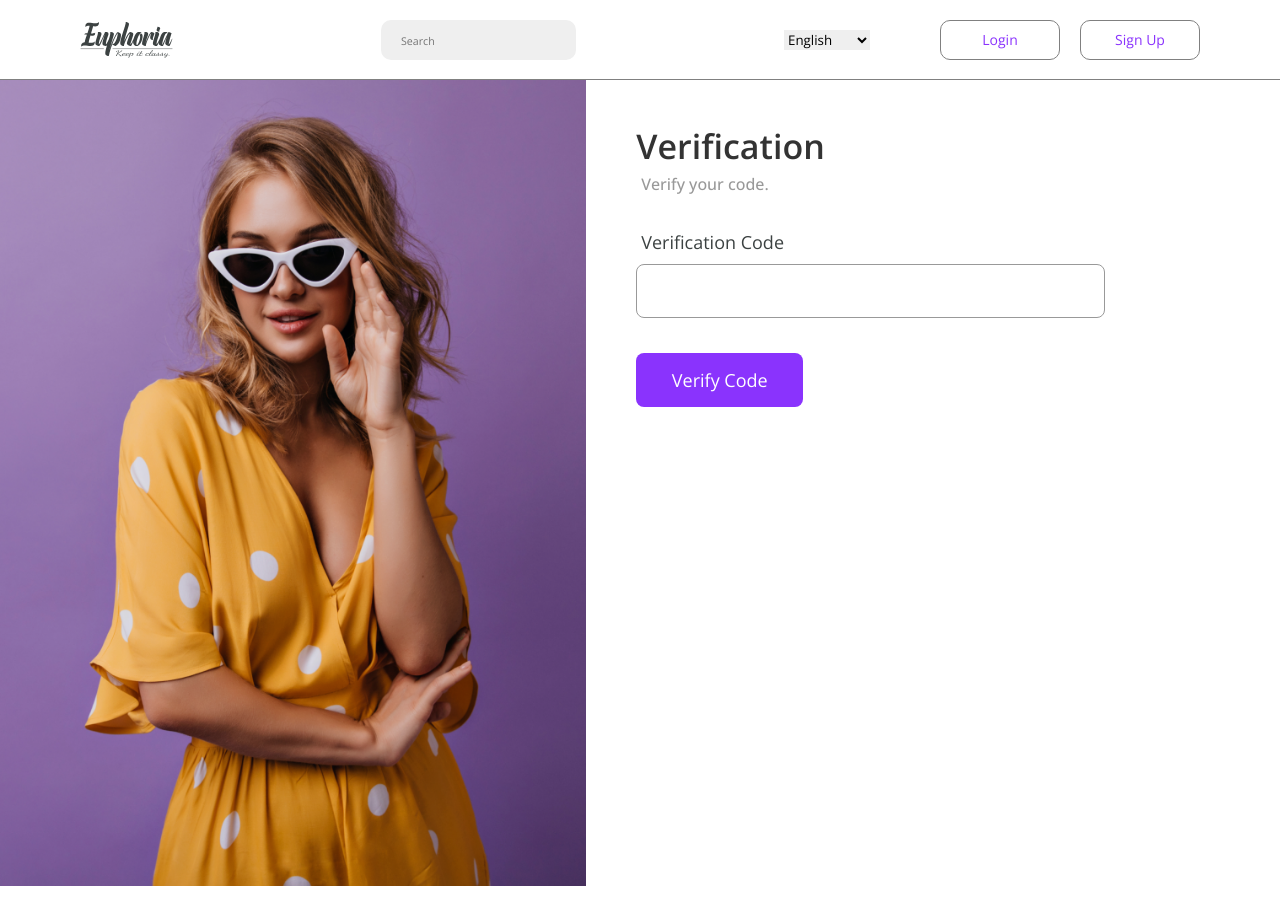
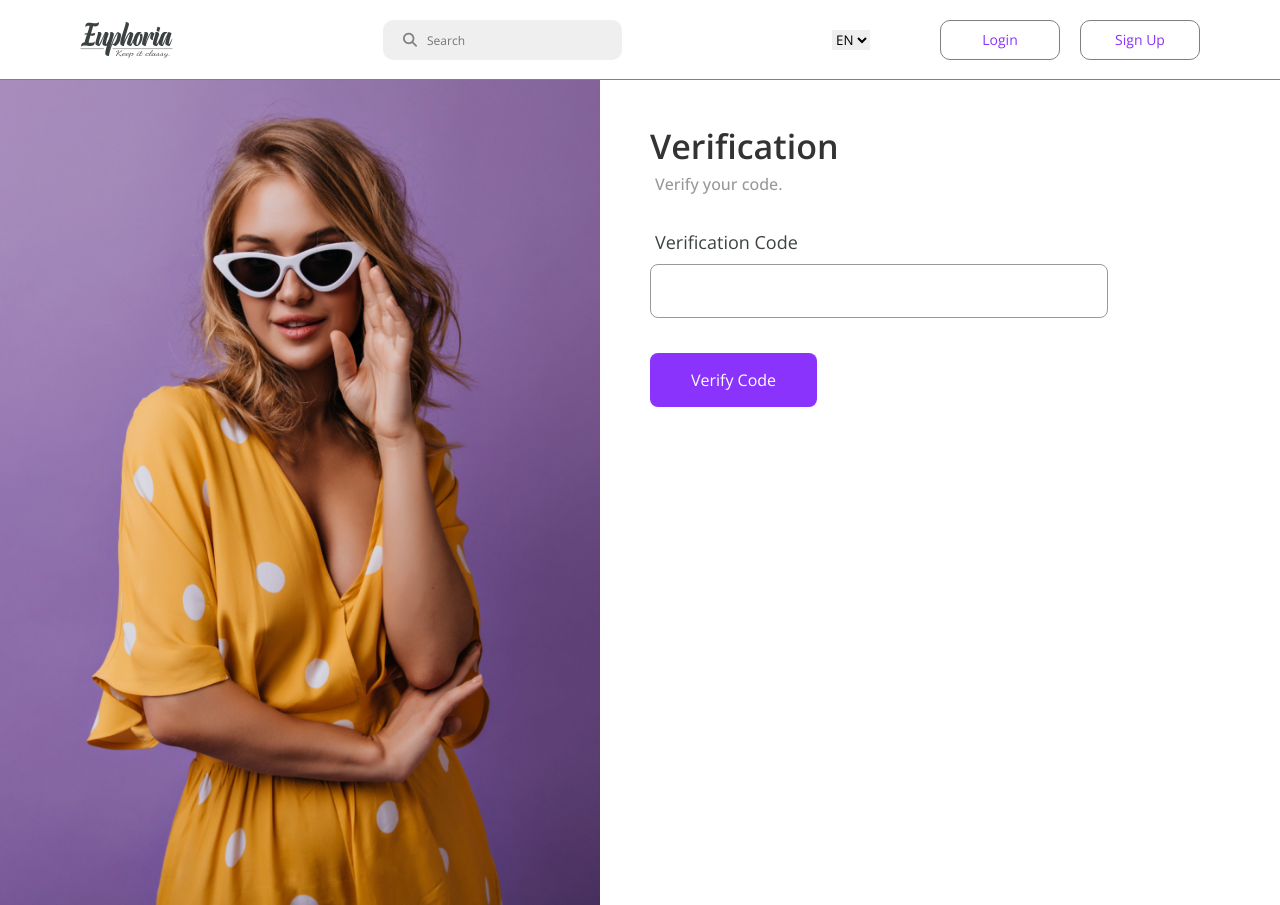
Before and after one commit to hazratahmdzd/Euphoria, a React (Vite) app in the folder euphoria-front/: page /auth/verification in a window 1280 px wide. Built offline with nearby package versions, Linux system fonts and the light colour scheme.

Commit message:
Auth style update

```diff
--- a/euphoria-front/src/components/check email/CheckEmail.jsx
+++ b/euphoria-front/src/components/check email/CheckEmail.jsx
@@ -18,8 +18,7 @@ function CheckEmail() {
         <p>
           {t(
             "Please check your email inbox and click on the provided link to reset your password . If you don’t receive email,"
-          )}
-          <Link>{t("Click here to resend")}</Link>
+          )} <Link>{t("Click here to resend")}</Link>
         </p>
         <div className={checkEmailStyle.loginContainer}>
           <i className="fa-solid fa-chevron-left"></i>
--- a/euphoria-front/src/components/check email/checkemail.module.scss
+++ b/euphoria-front/src/components/check email/checkemail.module.scss
@@ -3,22 +3,26 @@
 * {
   font-family: "Open Sans", sans-serif;
 }
+
 :root {
   --color-lemonGrass: #999999;
   --color-aztecPurple: #8a33fd;
   --color-mediumGrey: #807d7e;
 }
+
 .checkEmail {
   width: 100%;
   min-height: 90vh;
   overflow: hidden;
   display: flex;
   justify-content: space-between;
-  & > img {
+
+  &>img {
     width: 45.8%;
     object-fit: cover;
   }
 }
+
 .container {
   padding: 50px;
   width: 100%;
@@ -26,42 +30,64 @@
   display: flex;
   flex-direction: column;
   gap: 35px;
-  & > h2 {
+
+  &>h2 {
     font-size: 34px;
     font-weight: 600;
     line-height: 33px;
     letter-spacing: 2%;
     font-optical-sizing: auto;
   }
-  & > p {
+
+  &>p {
     font-size: 16px;
     font-weight: 500;
     line-height: 19.2px;
     letter-spacing: 2%;
     width: 80%;
     color: var(--color-lemonGrass, #999999);
-    & > a {
+
+    &>a {
       color: var(--color-aztecPurple, #8a33fd);
       font-weight: 700;
     }
   }
 }
+
 .loginContainer {
   display: flex;
   align-items: center;
   gap: 10px;
   color: var(--color-mediumGrey, #807d7e);
 
-  & > i {
+  &>i {
     font-size: 14px;
   }
-  & > p {
+
+  &>p {
     font-weight: 500;
     font-size: 16px;
     line-height: 19.2px;
-    & > a {
+
+    &>a {
       color: var(--color-mediumGrey, #807d7e);
       text-decoration: underline !important;
     }
   }
 }
+
+@media only screen and (max-width:700px) {
+  .checkEmail {
+    flex-direction: column-reverse;
+    min-height: 50vh;
+
+    .container {
+      min-height: 50vh;
+    }
+
+    &>img {
+      width: 100%;
+      display: block;
+    }
+  }
+}
--- a/euphoria-front/src/components/language dropdown/language-dropdown.jsx
+++ b/euphoria-front/src/components/language dropdown/language-dropdown.jsx
@@ -14,9 +14,9 @@ const Languageoption = () => {
       onChange={handleChange}
       value={localStorage.getItem("i18nextLng")}
     >
-      <option style={{ cursor: "pointer" }} value={"en"}>English</option>
-      <option style={{ cursor: "pointer" }} value={"az"}>Azerbaijan</option>
-      <option style={{ cursor: "pointer" }} value={"ru"}>Russian</option>
+      <option style={{ cursor: "pointer" }} value={"en"}>EN</option>
+      <option style={{ cursor: "pointer" }} value={"az"}>AZ</option>
+      <option style={{ cursor: "pointer" }} value={"ru"}>RU</option>
     </select>
   );
 };
--- a/euphoria-front/src/components/sign in/signin.module.scss
+++ b/euphoria-front/src/components/sign in/signin.module.scss
@@ -11,6 +11,7 @@
     &>img {
         width: 600px;
         object-fit: cover;
+        transition: .5s;
     }
 
     .container {
@@ -105,11 +106,12 @@
             &>input {
                 width: 100%;
                 height: 50px;
-                outline: none;
                 border: 1px solid gray;
                 border-radius: 10px;
                 padding-left: 20px;
                 font-size: 16px;
+                outline-color: #8a33fd;
+                padding-right: 20px;
             }
 
             a {
@@ -160,8 +162,12 @@
 
 @media only screen and (max-width:950px) {
     .signin {
+        flex-direction: column-reverse;
+        transition: .5s;
+
         &>img {
-            display: none;
+            width: 100%;
+            transition: .5s;
         }
     }
 }
--- a/euphoria-front/src/components/sign up/signup.module.css
+++ b/euphoria-front/src/components/sign up/signup.module.css
@@ -63,10 +63,11 @@ form {
 .password input {
   width: 89%;
   height: 50px;
-  outline: none;
+  outline-color: #8a33fd;
   border: 1px solid gray;
   border-radius: 10px;
   padding-left: 20px;
+  padding-right: 20px;
   font-size: 16px;
 }
 
@@ -140,8 +141,12 @@ form p,
 }
 
 @media only screen and (max-width: 950px) {
+  .signup {
+    flex-direction: column-reverse;
+  }
+
   .signupImg {
-    display: none;
+    width: 100% !important;
   }
 
   .passwordText p {
--- a/euphoria-front/src/components/verification/verification.module.scss
+++ b/euphoria-front/src/components/verification/verification.module.scss
@@ -3,6 +3,7 @@
 * {
   font-family: "Open Sans", sans-serif;
 }
+
 :root {
   --color-lemonGrass: #999999;
   --color-aztecPurple: #8a33fd;
@@ -11,17 +12,20 @@
   --color-dune: #333333;
   --color-white: #fff;
 }
+
 .verificationContainer {
   width: 100%;
   min-height: 90vh;
   overflow: hidden;
   display: flex;
   justify-content: space-between;
-  & > img {
-    width: 45.8%;
+
+  &>img {
+    width: 600px;
     object-fit: cover;
   }
 }
+
 .container {
   padding: 50px;
   width: 100%;
@@ -29,9 +33,11 @@
   display: flex;
   flex-direction: column;
   gap: 35px;
-  & > div {
+
+  &>div {
     width: 100%;
-    & > h2 {
+
+    &>h2 {
       font-size: 34px;
       font-weight: 600;
       line-height: 33px;
@@ -40,35 +46,42 @@
       font-optical-sizing: auto;
       color: var(--color-dune, #333333);
     }
-    & > p {
+
+    &>p {
       font-size: 16px;
       font-weight: 500;
       margin-left: 5px;
       color: var(--color-lemonGrass, #999999);
     }
   }
-  & > .verificationInput {
+
+  &>.verificationInput {
     width: 100%;
     display: flex;
     flex-direction: column;
     gap: 10px;
-    & > input {
+
+    &>input {
       width: 79%;
       height: 54px;
       border-radius: 8px;
       border: 1px solid var(--color-lemonGrass, #999999);
       outline-color: var(--color-aztecPurple, #8a33fd);
+      padding-left: 20px;
+      padding-right: 20px;
     }
-    & > p {
+
+    &>p {
       font-weight: 400;
       font-size: 18px;
       color: var(--color-charcoalGrey, #3c4242);
     }
   }
-  & > button {
+
+  &>button {
     width: 167px;
     height: 54px;
-    font-size: 18px;
+    font-size: 16px;
     font-weight: 500px;
     color: var(--color-white, #fff);
     background-color: var(--color-aztecPurple, #8a33fd);
@@ -77,3 +90,24 @@
     cursor: pointer;
   }
 }
+
+@media only screen and (max-width:900px) {
+  .verificationContainer {
+    flex-direction: column-reverse;
+    min-height: 30vh;
+
+    &>img {
+      width: 100%;
+    }
+  }
+
+  .container {
+    min-height: 30vh;
+
+    &>.verificationInput {
+      &>input {
+        width: 100%;
+      }
+    }
+  }
+}
--- a/euphoria-front/src/layout/navbar/AuthNavbar.jsx
+++ b/euphoria-front/src/layout/navbar/AuthNavbar.jsx
@@ -18,7 +18,10 @@ function AuthNavbar() {
     return (
         <nav>
             <NavLink to={'/'}><img src="/svg/logo.svg" /></NavLink>
-            <input type="text" placeholder={t("Search")} />
+            <div className={navStyle.input}>
+                <i class="fa-solid fa-magnifying-glass"></i>
+                <input type="text" placeholder={t("Search")} />
+            </div>
             <ul className={navStyle.list}>
                 <Languageoption onChange={e => handleClick(e)} />
                 <NavLink to={'/auth/sign-in'}>{t("Login")}</NavLink>
--- a/euphoria-front/src/layout/navbar/navbar.module.scss
+++ b/euphoria-front/src/layout/navbar/navbar.module.scss
@@ -15,17 +15,37 @@ nav {
         width: 100px;
     }
 
-    &>input {
+    .input {
         min-width: 180px;
         height: 40px;
-        background-color: #fff;
+        display: flex;
+        align-items: center;
+        justify-content: center;
+        background-color: #efefef;
+        border-radius: 10px;
+        color: black;
         padding-left: 20px;
-        border-radius: 10px;
-        border: none;
-        background-color: #efefef;
-        color: black;
-        outline: none;
+
+        &>i {
+            color: gray;
+            font-size: 14px;
+        }
+
+        &>input {
+            padding-left: 10px;
+            padding-right: 20px;
+            border: none;
+            outline: none;
+            background-color: #efefef;
+            color: black;
+            border-radius: 10px;
+        }
+
+        &>input::placeholder {
+            font-size: 12px;
+        }
     }
+
 
     .list {
         display: flex;
@@ -37,7 +57,7 @@ nav {
             margin-right: 50px;
         }
 
-        &> a {
+        &>a {
             min-width: 120px;
             height: 40px;
             border: 1px solid gray;
```
